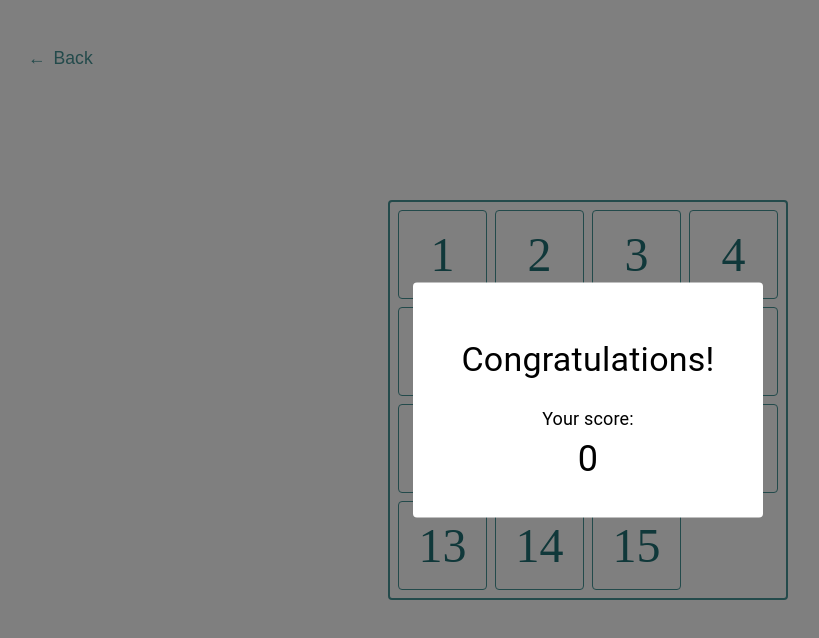
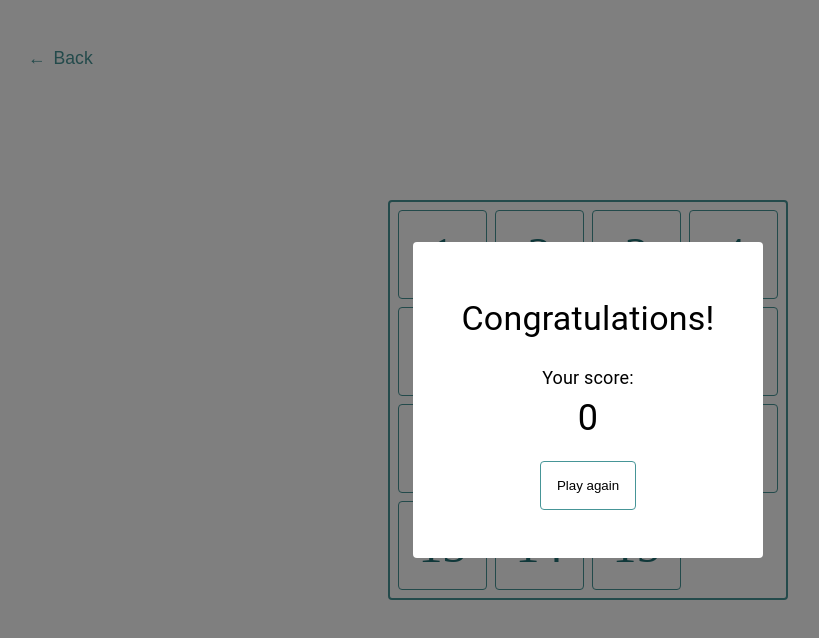
Before and after one commit to SashaBianco/barley-break, a React (Create React App) app: page /game in a window 1280 px wide. Both pictures are taken after a click on the element "10". Shown: the top 638 px of the page, without its empty margins (52-871 px from the left). Built offline with nearby package versions, Linux system fonts and the light colour scheme.

Commit message:
1.1.3
add button "play again" after end game

```diff
--- a/src/components/Cell.jsx
+++ b/src/components/Cell.jsx
@@ -19,10 +19,11 @@ const Field = styled.div`
     &:hover {
         background: rgba(91, 161, 153, 0.2);
         transition: all 0.7s ease;
+        outline: 1px solid #469597;
     }
 
     ${ ({isEmpty})  =>  isEmpty
-                                ? 'background: none; border: none; cursor: default; &:hover {background: none;}'
+                                ? 'background: none; border: none; cursor: default; &:hover {background: none; outline: none;}'
                                 :  ''
     }
 `;
--- a/src/components/WinnerModal.jsx
+++ b/src/components/WinnerModal.jsx
@@ -1,4 +1,6 @@
-import { Modal, Box, Typography } from "@mui/material";
+import { Modal, Box, Typography, Button } from "@mui/material";
+import { Link } from "react-router-dom";
+import styled from "styled-components";
 
 const style = {
     position: 'absolute',
@@ -15,18 +17,25 @@ const style = {
     flexDirection: 'column',
   };
 
+const AgainGameButton = styled.button`
+  background: none;
+  border: 1px solid #469597;
+  margin: 16px;
+  padding: 16px;
+  border-radius: 4px;
+  cursor: pointer;
+  &:hover {
+        background: rgba(91, 161, 153, 0.2);
+        transition: all 0.7s ease;
+        outline: 1px solid #469597;
+    }
+`;
 const WinnerModal = (props) => {
-
-    const closeModal = () => {
-        props.onStateModale(false);
-        props.onChangeScore(0);
-      }
 
     return (
         <Modal
           isActive = {props.modal == true}
           open={props.modal}
-          onClose={closeModal}
         >
           <Box sx={style}>
             <Typography variant="h4" component="h1" sx={ {p: 3}}>
@@ -38,6 +47,9 @@ const WinnerModal = (props) => {
             <Typography sx={{ px: 3, fontSize: 36 }}>
               {props.value}
             </Typography>
+            <Link to={'/home'}>
+              <AgainGameButton>Play again</AgainGameButton>
+            </Link>
           </Box>
         </Modal>
     )
```
